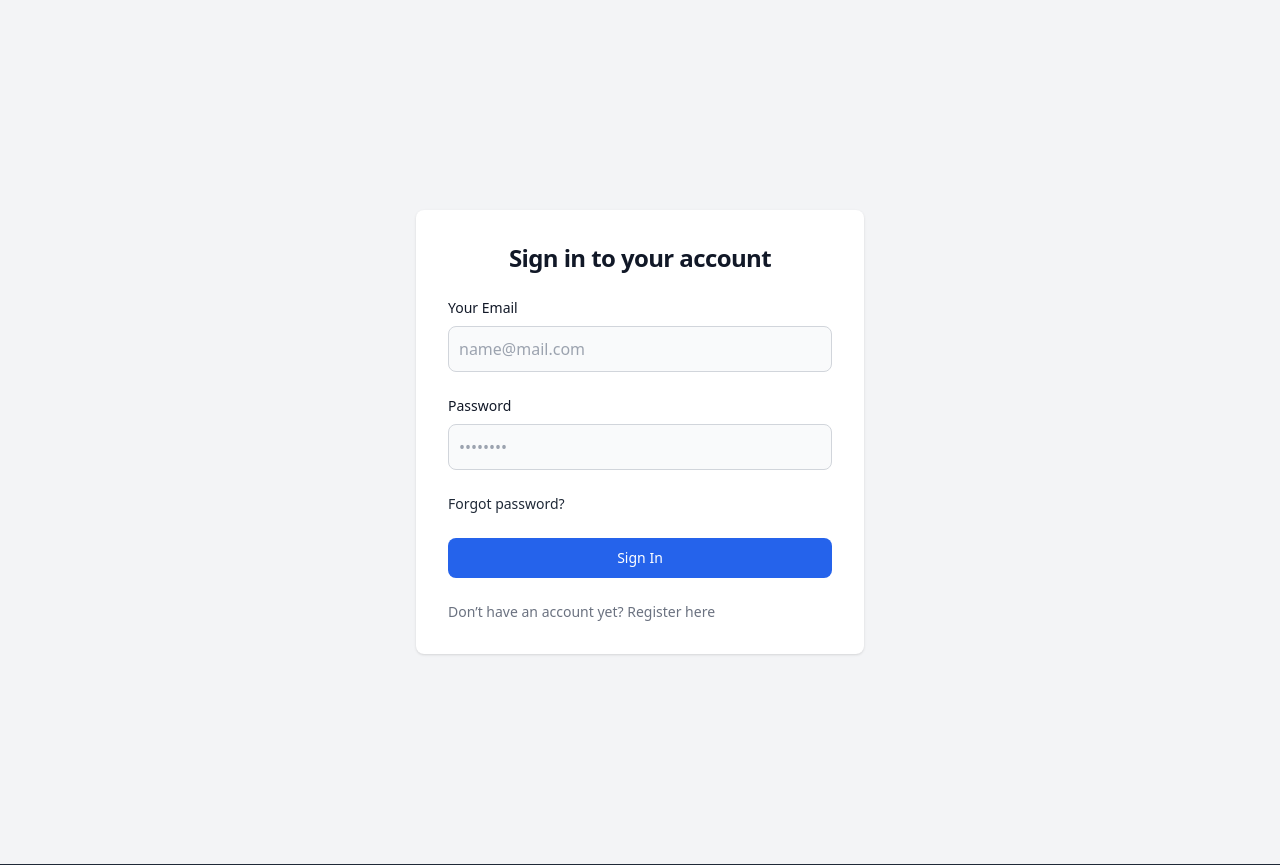
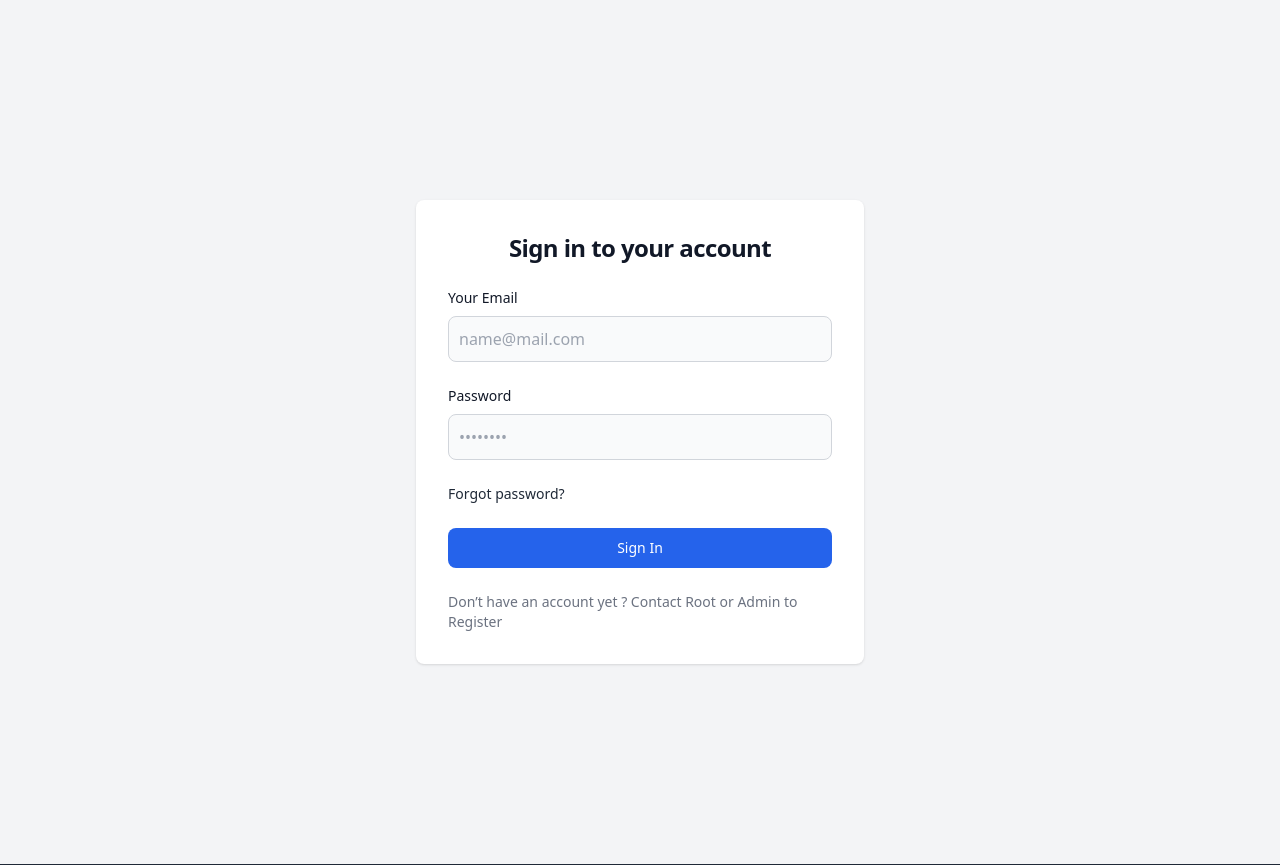
Before and after one commit to joekariuki3/joelmuhoho.com, a Flask app: page /auth/login in a window 1280 px wide. Shown: the part 64-929 px from the top of the page. Run offline with Flask 3, Linux system fonts and the light colour scheme; parts of the project's set-up code (start-up, migrations or seed data) failed here and were passed over; some libraries are stand-ins or nearby versions.

Commit message:
registration can only be done by root user

```diff
--- a/v2/app/templates/auth/login.html
+++ b/v2/app/templates/auth/login.html
@@ -40,9 +40,9 @@
                     {{form.submit(class="w-full text-white bg-blue-600 hover:bg-blue-700 focus:ring-4 focus:outline-none
                     focus:ring-blue-300 font-medium rounded-lg text-sm px-5 py-2.5 text-center")}}
                     <p class="text-sm font-light text-gray-500">
-                        Don’t have an account yet?
-                        <a href="{{ url_for('auth.register') }}"
-                            class="font-medium text-primary-600 hover:underline">Register here</a>
+                        Don’t have an account yet ?
+                        <a href="#" class="font-medium text-primary-600 hover:underline">Contact Root or Admin to
+                            Register</a>
                     </p>
                 </form>
             </div>
```
